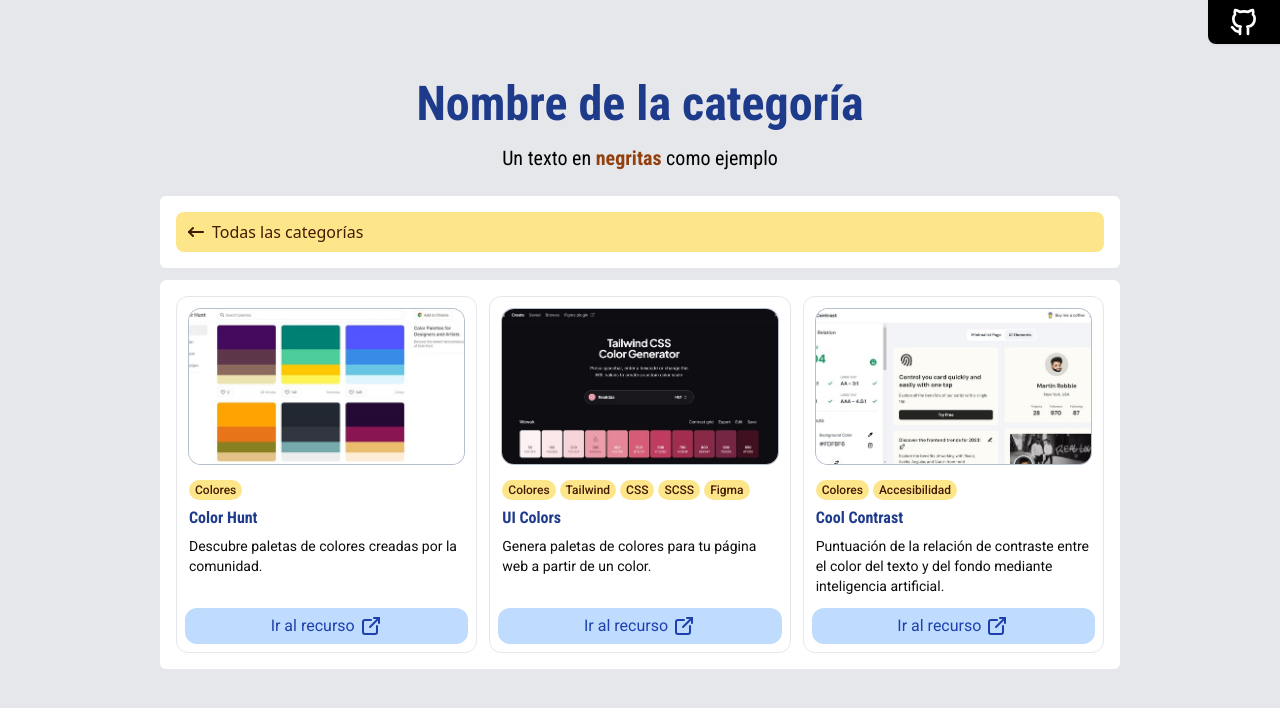
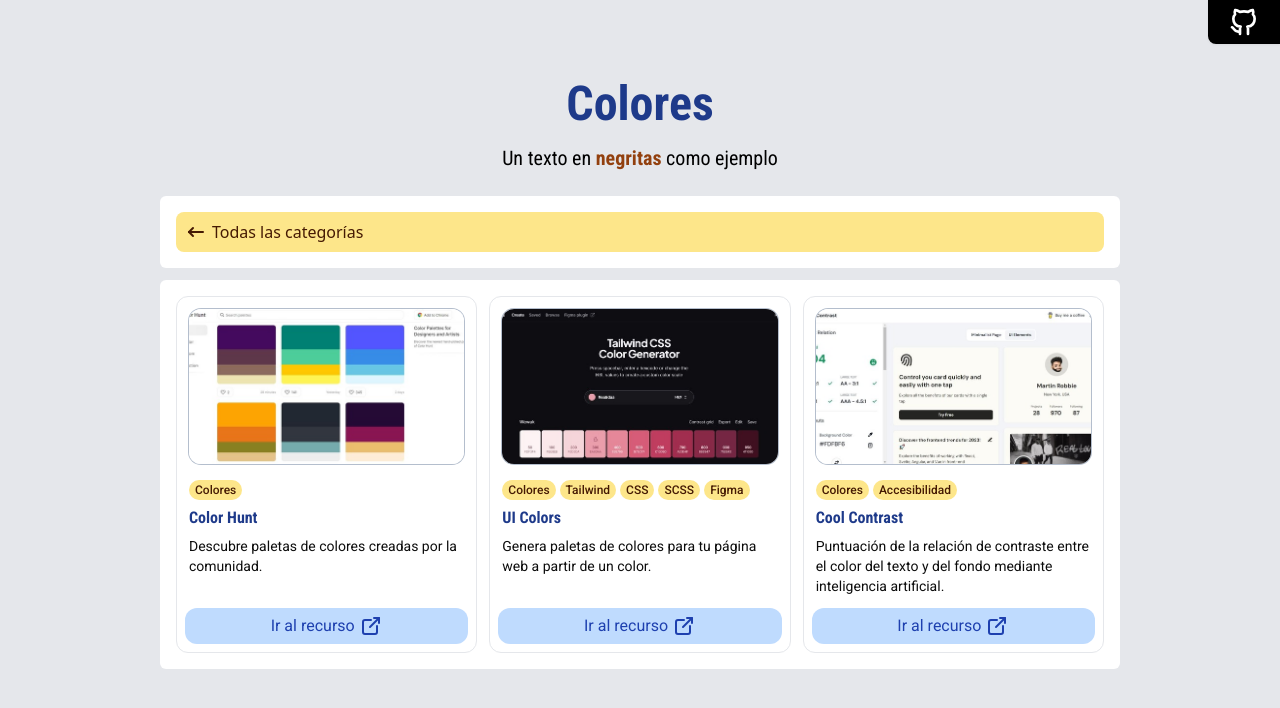
Before and after one commit to DiegoAaronMP/catalogo-recursos-desarrolladores, a React (Vite) app: page /Colores in a window 1280 px wide. Shown: the top 708 px of the page. Built offline with nearby package versions, Linux system fonts and the light colour scheme.

Commit message:
Ahora el nombre de la categoría seleccionada se muestra en el h1.

```diff
--- a/src/pages/ResourcesPage.jsx
+++ b/src/pages/ResourcesPage.jsx
@@ -32,7 +32,7 @@
             <FixedRepoButton />
 
             <h1 className='mt-20 mx-auto text-center text-blue-900 text-5xl font-roboto-condensed font-bold'>
-                Nombre de la categoría
+                {category}
             </h1>
             <h2 className='mt-4 mb-6 mx-auto text-center font-roboto-condensed text-xl'>
                 Un texto en <strong className='text-amber-800'>negritas</strong> como ejemplo
```
